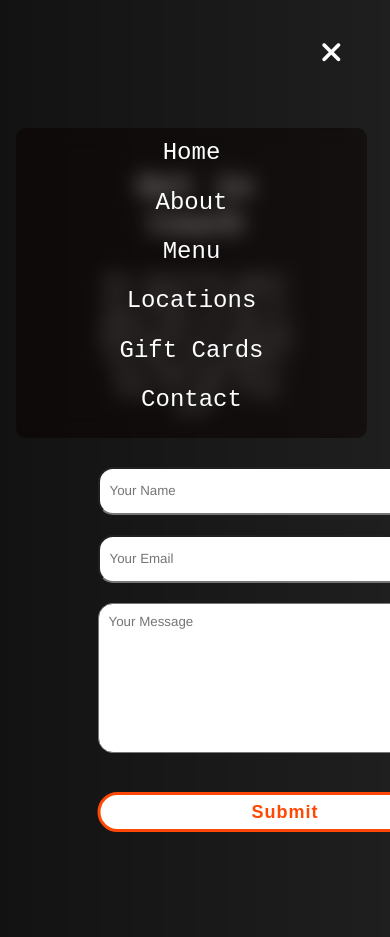
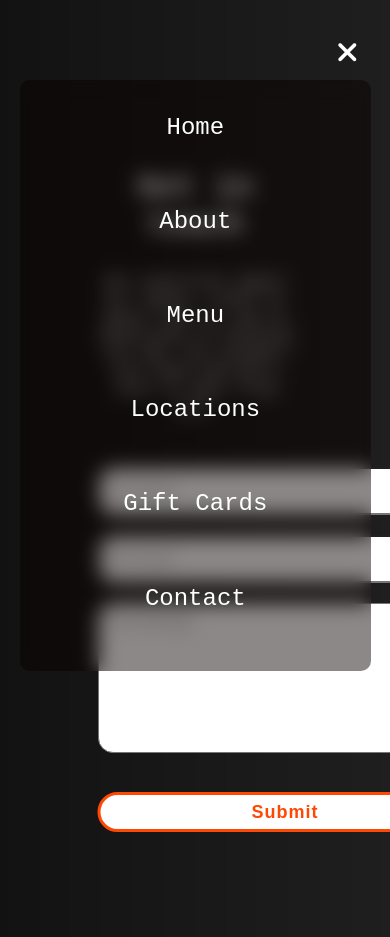
Before and after one commit to ycfan23/SushiBoat, a plain HTML site: page contact.html in a window 390 px wide. Both pictures are taken after a click on the element 329 px from the left and 54 px from the top of the page. Shown: the top 937 px of the page. Drawn offline with Linux system fonts and the light colour scheme; a web font is replaced by a local one.

Commit message:
dropdown updated

```diff
--- a/about.css
+++ b/about.css
@@ -82,7 +82,7 @@ header {
   font-size: 1.8rem;
   cursor: pointer;
   position: absolute;
-  right: 2rem;
+  right: 1rem;
   display: none;
 }
 
@@ -97,7 +97,7 @@ header {
   backdrop-filter: blur(10px);
   border-radius: 10px;
   overflow: hidden;
-  top: 70px;
+  top: 80px;
   transition: height .2s ease-in-out;
   z-index: 1;
 }
--- a/contact.css
+++ b/contact.css
@@ -71,7 +71,6 @@ header {
   transform-origin: left;
 }
 
-
 #toggle_button {
   /* border: 1px solid yellow; */
   display: flex;
@@ -81,25 +80,8 @@ header {
   font-size: 1.8rem;
   cursor: pointer;
   position: absolute;
-  right: 2rem;
+  right: 1rem;
   display: none;
-}
-
-#logo_name {
-  font-size: 3rem;
-  font-family: Chalkduster, fantasy;
-  display: flex;
-  justify-content: center;
-  flex-wrap: wrap;
-  width: 40%;
-  margin-left: 20px;
-  white-space: nowrap;
-  /* border: 1px solid yellow; */
-}
-
-#logo_name a {
-  text-decoration: none;
-  color: #fff;
 }
 
 /* Dropdown */
@@ -113,7 +95,7 @@ header {
   backdrop-filter: blur(10px);
   border-radius: 10px;
   overflow: hidden;
-  top: 70px;
+  top: 80px;
   transition: height .2s ease-in-out;
   z-index: 1;
 }
@@ -335,9 +317,6 @@ textarea {
 /* MEDIA Query */
 
 @media (max-width: 1354px) {
-  #logo_name {
-    font-size: 2.5em;
-  }
 
   .links{
     display: none;
@@ -348,21 +327,19 @@ textarea {
   }
 }
 
-@media (max-width: 881px) {
-  #logo_name {
-    font-size: 2.0em;
-  }
-}
+@media (max-width: 506px) {
 
-@media (max-width: 400px) {
-  .dropdown_menu {
-    width: 90%;
-    left: 1rem;
-    top: 8rem;
-    overflow: hidden;
+  .dropdown_menu.open {
+    height: 70vh;
+    width: 90vw;
   }
 
-  .nav_main {
-    padding-left: 2rem;
+  .dropdown_menu {
+    right:1.2rem
   }
+
+  .dropdown_menu li {
+    padding: 2.1rem;
+  }
+
 }
--- a/contact.html
+++ b/contact.html
@@ -55,7 +55,7 @@
             <textarea name="message" placeholder="Your Message" class="contact_input" required></textarea>
 
             <div class="btn_wrapper">
-              <button type="submit" class="submit_btn">
+              <button type="submit" class="submit_btn" required>
                 <span>Submit</span>
                 <div class="success">
                   <svg xmlns:xlink="http://www.w3.org/1999/xlink" version="1.1"  viewBox="0 0 29.756 29.756" style="enable-background:new 0 0 29.756 29.756;" xml:space="preserve">
--- a/locations.css
+++ b/locations.css
@@ -81,25 +81,8 @@ header {
   font-size: 1.8rem;
   cursor: pointer;
   position: absolute;
-  right: 2rem;
+  right: 1rem;
   display: none;
-}
-
-#logo_name {
-  font-size: 3rem;
-  font-family: Chalkduster, fantasy;
-  display: flex;
-  justify-content: center;
-  flex-wrap: wrap;
-  width: 40%;
-  margin-left: 20px;
-  white-space: nowrap;
-  /* border: 1px solid yellow; */
-}
-
-#logo_name a {
-  text-decoration: none;
-  color: #fff;
 }
 
 /* Dropdown */
@@ -113,7 +96,7 @@ header {
   backdrop-filter: blur(10px);
   border-radius: 10px;
   overflow: hidden;
-  top: 70px;
+  top: 80px;
   transition: height .2s ease-in-out;
   z-index: 1;
 }
@@ -215,6 +198,10 @@ header {
   color: #ff4803;
 }
 
+.location_info {
+  width: 100%;
+}
+
 /* footer */
 .footer_container {
   width: 100%;
--- a/menu.css
+++ b/menu.css
@@ -83,25 +83,8 @@ header {
   font-size: 1.8rem;
   cursor: pointer;
   position: absolute;
-  right: 2rem;
+  right: 1rem;
   display: none;
-}
-
-#logo_name {
-  font-size: 3rem;
-  font-family: Chalkduster, fantasy;
-  display: flex;
-  justify-content: center;
-  flex-wrap: wrap;
-  width: 40%;
-  margin-left: 20px;
-  white-space: nowrap;
-  /* border: 1px solid yellow; */
-}
-
-#logo_name a {
-  text-decoration: none;
-  color: #fff;
 }
 
 /* Dropdown */
@@ -115,7 +98,7 @@ header {
   backdrop-filter: blur(10px);
   border-radius: 10px;
   overflow: hidden;
-  top: 70px;
+  top: 80px;
   transition: height .2s ease-in-out;
   z-index: 1;
 }
--- a/style.css
+++ b/style.css
@@ -83,25 +83,8 @@ header {
   font-size: 1.8rem;
   cursor: pointer;
   position: absolute;
-  right: 2rem;
+  right: 1rem;
   display: none;
-}
-
-#logo_name {
-  font-size: 3rem;
-  font-family: Chalkduster, fantasy;
-  display: flex;
-  justify-content: center;
-  flex-wrap: wrap;
-  width: 40%;
-  margin-left: 20px;
-  white-space: nowrap;
-  /* border: 1px solid yellow; */
-}
-
-#logo_name a {
-  text-decoration: none;
-  color: #fff;
 }
 
 /* Dropdown */
@@ -115,7 +98,7 @@ header {
   backdrop-filter: blur(10px);
   border-radius: 10px;
   overflow: hidden;
-  top: 70px;
+  top: 80px;
   transition: height .2s ease-in-out;
   z-index: 1;
 }
```
